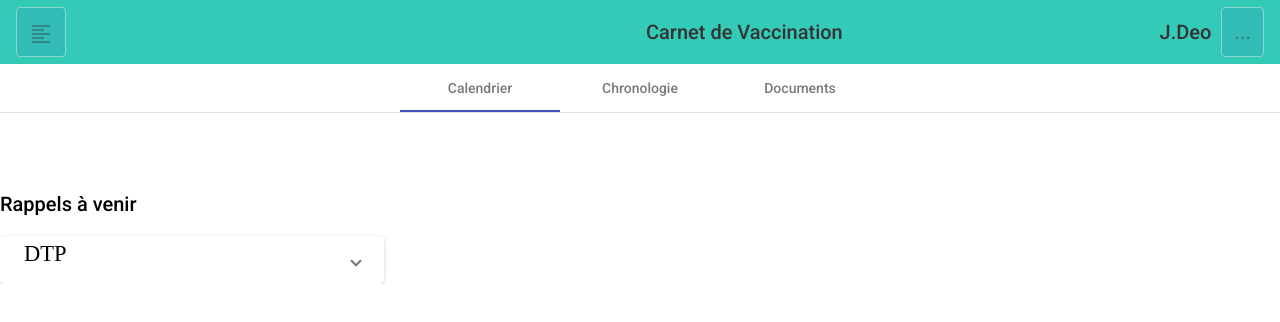
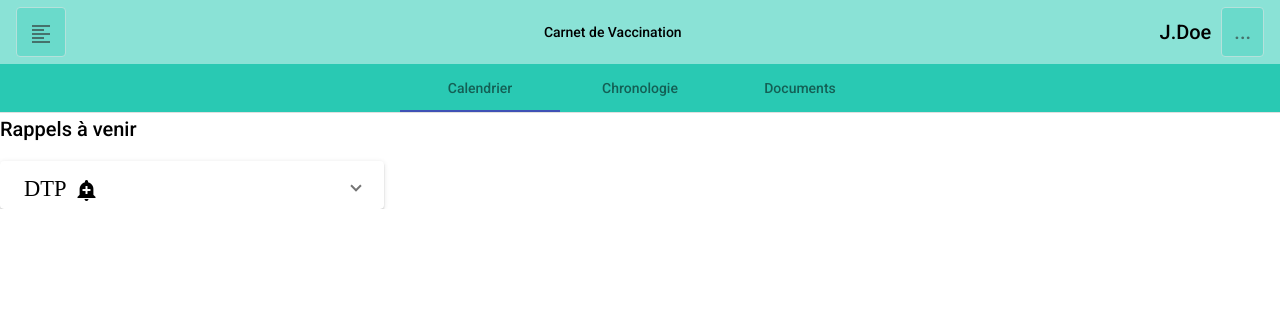
Before and after one commit to nicolasjaco/PtutVaccination, an Angular app: page / in a window 1280 px wide. Shown: the top 322 px of the page. Built offline with nearby package versions, Linux system fonts and the light colour scheme.

Commit message:
Amélioration tool barre et couleur des tabs

```diff
--- a/src/app/app.component.css
+++ b/src/app/app.component.css
@@ -1,6 +1,7 @@
 #tool_bar{
-  background-color: #00BFA5;
-  opacity: 0.8;
+  background-color: rgb(0,191,165,0.46);
+  height: 8vh;
+  box-shadow: md-whiteframe-4dp;
 }
 
 
@@ -9,18 +10,20 @@
 }
 
 #toggleleft{
-    background-color: #0097A7;
-    opacity: 0.5;
+  background-color: rgb(0,191,165,0.46);
+  color:black;
+  opacity: 0.5;
 }
 
 #toggleright{
-  background-color: #0097A7;
+  background-color: rgb(0,191,165,0.46);
+  color:black;
   opacity: 0.5;
 }
 
 #sp2{
     font-family: Roboto Light;
-    margin: 0px 0px 0px 580px;
+    margin: 0%;
     color: black;
     font-family: Roboto;
     font-style:Light ;
@@ -48,7 +51,7 @@
   font-size: 1.5em;
   font-family: FUTURA;
   font-style: medium;
-
+  margin-top:20px;
 }
 
 .maticon_bell{
@@ -62,3 +65,6 @@
   margin: 450px 0px 0px 1450px;
   position: fixed;
 }
+.mat-tab-labels {
+  background-color: rgb(0,191,165,0.84);
+}
--- a/src/app/app.component.html
+++ b/src/app/app.component.html
@@ -5,9 +5,14 @@
         <mat-icon>format_align_left</mat-icon>
       </mat-button-toggle>
     </span>
-    <span id="sp2">Carnet de Vaccination</span>
     <span class="example-spacer"></span>
-    <span id="sp3">J.Deo</span>
+
+    <a mat-button routerLink="/">
+      <span id="sp2">Carnet de Vaccination</span>
+    </a>
+    <span class="example-spacer"></span>
+
+    <span id="sp3">J.Doe</span>
     <span id="sp4">
       <mat-button-toggle id="toggleright" value="...">...</mat-button-toggle>
     </span>
--- a/src/app/app.component.ts
+++ b/src/app/app.component.ts
@@ -1,9 +1,10 @@
-import { Component } from '@angular/core';
+import { Component, ViewEncapsulation } from '@angular/core';
 
 @Component({
   selector: 'app-root',
   templateUrl: './app.component.html',
-  styleUrls: ['./app.component.css']
+  styleUrls: ['./app.component.css'],
+  encapsulation: ViewEncapsulation.None
 })
 
 export class AppComponent {
```
